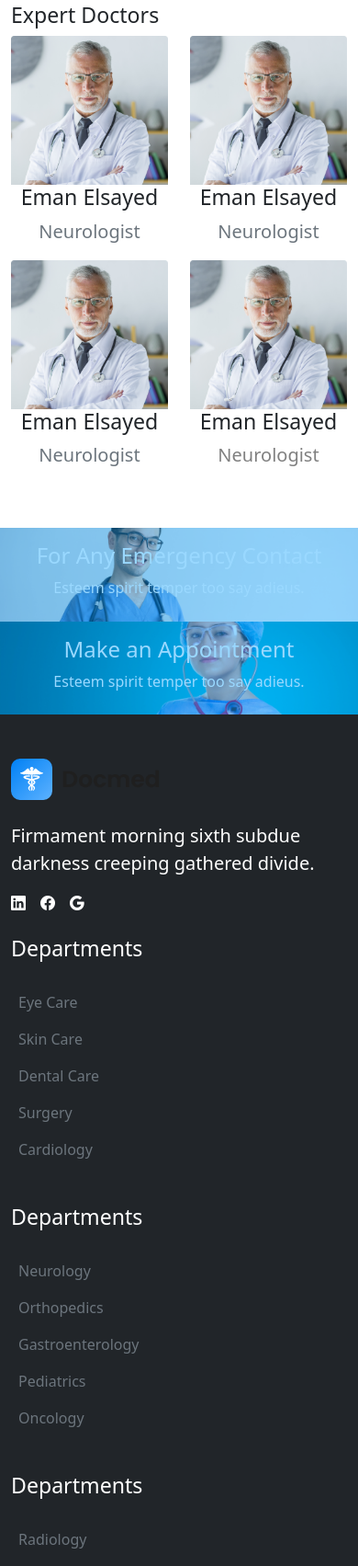
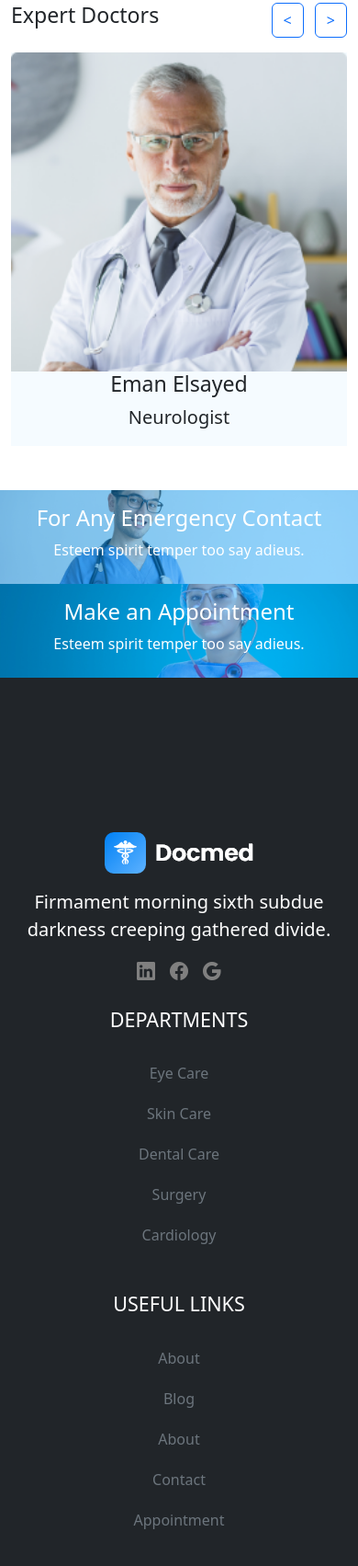
Before and after one commit to EmanElsayed2002/Bootstrap-ColorLib-Clone, a website: page index.html in a window 390 px wide. Shown: the part 7367-9070 px from the top of the page at 92% size. Drawn offline with nearby package versions, Linux system fonts and the light colour scheme.

Commit message:
add all section responsive

```diff
--- a/index.html
+++ b/index.html
@@ -11,6 +11,15 @@
       rel="stylesheet"
       href="./node_modules/bootstrap-icons/font/bootstrap-icons.min.css"
     />
+    <link
+      rel="stylesheet"
+      href="https://cdnjs.cloudflare.com/ajax/libs/OwlCarousel2/2.3.4/assets/owl.carousel.min.css"
+    />
+    <link
+      rel="stylesheet"
+      href="https://cdnjs.cloudflare.com/ajax/libs/OwlCarousel2/2.3.4/assets/owl.theme.default.min.css"
+    />
+
     <link rel="stylesheet" href="style/style.css" />
     <title>Template</title>
   </head>
@@ -385,7 +394,6 @@
     <!-- Nav tabs -->
     <div class="nav-tabss">
       <div class="container">
-        <!-- Nav tabs -->
         <div>
           <ul
             class="nav nav-tabs nav nav-tabs d-flex justify-content-between border border-0"
@@ -438,11 +446,9 @@
         </div>
       </div>
 
-      <!-- Tab content -->
       <div class="bg-white">
         <div class="container">
           <div class="tab-content bg-white">
-            <!-- Home Tab -->
             <div
               class="tab-pane fade show active"
               id="home"
@@ -475,7 +481,6 @@
               </div>
             </div>
 
-            <!-- Profile Tab -->
             <div
               class="tab-pane fade"
               id="profile"
@@ -508,7 +513,6 @@
               </div>
             </div>
 
-            <!-- Contact Tab -->
             <div
               class="tab-pane fade"
               id="contact"
@@ -547,58 +551,77 @@
     </div>
     <div class="Expert">
       <div class="container mt-5">
-        <h3>Expert Doctors</h3>
-        <div class="row d-flex flex-row flex-wrap">
-          <div class="col col-md-4 col-lg-3" id="contentExpert">
-            <div id="expert-doctor">
+        <div class="d-flex flex-row justify-content-between mb-3">
+          <h3>Expert Doctors</h3>
+          <div class="custom-nav">
+            <button class="prev btn btn-outline-primary me-2"><</button>
+            <button class="next btn btn-outline-primary">></button>
+          </div>
+        </div>
+        <div class="owl-carousel owl-theme">
+          <div class="item">
+            <div class="Expert-image">
               <img
                 src="./images/4 (1).png"
+                alt="Doctor"
                 class="w-100 card-img-top"
-                alt="..."
               />
             </div>
             <div class="card-body text-center pb-3">
               <h3>Eman Elsayed</h3>
-              <p class="card-text lead text-secondary">Neurologist</p>
+              <p class="card-text lead">Neurologist</p>
             </div>
           </div>
-          <div class="col col-md-4 col-lg-3" id="contentExpert">
-            <div id="expert-doctor">
+          <div class="item">
+            <div class="Expert-image">
               <img
                 src="./images/4 (1).png"
+                alt="Doctor"
                 class="w-100 card-img-top"
-                alt="..."
               />
             </div>
             <div class="card-body text-center pb-3">
               <h3>Eman Elsayed</h3>
-              <p class="card-text lead text-secondary">Neurologist</p>
+              <p class="card-text lead">Neurologist</p>
             </div>
           </div>
-          <div class="col col-md-4 col-lg-3" id="contentExpert">
-            <div id="expert-doctor">
+          <div class="item">
+            <div class="Expert-image">
               <img
                 src="./images/4 (1).png"
+                alt="Doctor"
                 class="w-100 card-img-top"
-                alt="..."
               />
             </div>
             <div class="card-body text-center pb-3">
               <h3>Eman Elsayed</h3>
-              <p class="card-text lead text-secondary">Neurologist</p>
+              <p class="card-text lead">Neurologist</p>
             </div>
           </div>
-          <div class="col col-md-4 col-lg-3" id="contentExpert">
-            <div id="expert-doctor">
+          <div class="item">
+            <div class="Expert-image">
               <img
                 src="./images/4 (1).png"
+                alt="Doctor"
                 class="w-100 card-img-top"
-                alt="..."
               />
             </div>
-            <div class="card-body pb-3 text-center">
+            <div class="card-body text-center pb-3">
               <h3>Eman Elsayed</h3>
-              <p class="card-text lead" style="color: gray">Neurologist</p>
+              <p class="card-text lead">Neurologist</p>
+            </div>
+          </div>
+          <div class="item">
+            <div class="Expert-image">
+              <img
+                src="./images/4 (1).png"
+                alt="Doctor"
+                class="w-100 card-img-top"
+              />
+            </div>
+            <div class="card-body text-center pb-3">
+              <h3>Eman Elsayed</h3>
+              <p class="card-text lead">Neurologist</p>
             </div>
           </div>
         </div>
@@ -617,7 +640,7 @@
               alt=""
             />
             <div
-              class="position-absolute top-0 start-0 w-100 h-100 d-flex flex-column flex-md-row text-white justify-content-evenly align-items-center p-3"
+              class="content-contact position-absolute top-0 start-0 w-100 h-100 d-flex flex-column flex-md-row text-white justify-content-evenly align-items-center p-3"
             >
               <div class="text text-center text-md-start col-12 col-md-6">
                 <h3 style="font-size: 24px">For Any Emergency Contact</h3>
@@ -627,7 +650,7 @@
                 class="info-contact col-12 col-md-4 text-center mt-3 mt-md-0"
               >
                 <p
-                  class="border border-2 rounded p-2 btn btn-outline-primary text-white m-0"
+                  class="border border-2 rounded-4 p-2 btn btn-outline-primary text-white m-0"
                 >
                   +103 234 567 678
                 </p>
@@ -644,7 +667,7 @@
               alt=""
             />
             <div
-              class="position-absolute top-0 start-0 w-100 h-100 d-flex flex-column flex-md-row text-white justify-content-evenly align-items-center p-3"
+              class="content-contact position-absolute top-0 start-0 w-100 h-100 d-flex flex-column flex-md-row text-white justify-content-evenly align-items-center p-3"
             >
               <div class="text text-center text-md-start col-12 col-md-6">
                 <h3 style="font-size: 24px">Make an Appointment</h3>
@@ -654,7 +677,7 @@
                 class="info-contact col-12 col-md-4 text-center mt-3 mt-md-0"
               >
                 <p
-                  class="border border-2 rounded p-2 btn btn-outline-primary text-white m-0"
+                  class="border border-2 rounded-4 p-2 btn btn-outline-primary text-white m-0"
                 >
                   Make an appointment
                 </p>
@@ -664,123 +687,152 @@
         </div>
       </div>
     </div>
-    <div class="footer bg-dark">
-      <div class="container">
-        <div class="pt-5 d-flex flex-row flex-wrap">
-          <div class="logo col-12 col-md-6 col-lg-3 mb-4 mb-lg-0">
-            <img src="./images/logo (1).png" alt="Logo" class="img-fluid" />
-            <p class="text-white w-100 lead mt-4">
+    <footer class="footer bg-dark text-white py-5">
+      <div class="container" style="padding-top: 120px">
+        <div class="row justify-content-center text-center text-lg-start">
+          <div class="col-12 col-md-6 col-lg-3 mb-4">
+            <img
+              src="./images/footer_logo copy.png"
+              alt="Logo"
+              class="img-fluid mb-3"
+            />
+            <p class="lead">
               Firmament morning sixth subdue darkness creeping gathered divide.
             </p>
-            <div class="d-flex flex-row flex-wrap gap-3">
-              <i class="bi bi-linkedin text-white"></i>
-              <i class="bi bi-facebook text-white"></i>
-              <i class="bi bi-google text-white"></i>
+            <div
+              class="d-flex justify-content-center justify-content-lg-start gap-3"
+            >
+              <a href="#" class="text-white fs-5"
+                ><i class="bi bi-linkedin"></i
+              ></a>
+              <a href="#" class="text-white fs-5"
+                ><i class="bi bi-facebook"></i
+              ></a>
+              <a href="#" class="text-white fs-5"
+                ><i class="bi bi-google"></i
+              ></a>
             </div>
           </div>
 
-          <div
-            class="content-dept text-white col-12 col-md-6 col-lg-3 mb-4 mb-lg-0"
-          >
-            <h3>Departments</h3>
-            <ul class="list-unstyled mt-4">
-              <li class="p-2">
-                <a href="" class="text-decoration-none text-secondary"
+          <div class="col-12 col-md-6 col-lg-3 mb-4">
+            <h4 class="text-uppercase mb-4">Departments</h4>
+            <ul class="list-unstyled">
+              <li>
+                <a href="#" class="text-secondary text-decoration-none"
                   >Eye Care</a
                 >
               </li>
-              <li class="p-2">
-                <a href="" class="text-decoration-none text-secondary"
+              <li>
+                <a href="#" class="text-secondary text-decoration-none"
                   >Skin Care</a
                 >
               </li>
-              <li class="p-2">
-                <a href="" class="text-decoration-none text-secondary"
+              <li>
+                <a href="#" class="text-secondary text-decoration-none"
                   >Dental Care</a
                 >
               </li>
-              <li class="p-2">
-                <a href="" class="text-decoration-none text-secondary"
+              <li>
+                <a href="#" class="text-secondary text-decoration-none"
                   >Surgery</a
                 >
               </li>
-              <li class="p-2">
-                <a href="" class="text-decoration-none text-secondary"
+              <li>
+                <a href="#" class="text-secondary text-decoration-none"
                   >Cardiology</a
                 >
               </li>
             </ul>
           </div>
 
-          <div
-            class="content-dept text-white col-12 col-md-6 col-lg-3 mb-4 mb-lg-0"
-          >
-            <h3>Departments</h3>
-            <ul class="list-unstyled mt-4">
-              <li class="p-2">
-                <a href="" class="text-decoration-none text-secondary"
-                  >Neurology</a
+          <div class="col-12 col-md-6 col-lg-3 mb-4">
+            <h4 class="text-uppercase mb-4">USeful Links</h4>
+            <ul class="list-unstyled">
+              <li>
+                <a href="#" class="text-secondary text-decoration-none"
+                  >About</a
                 >
               </li>
-              <li class="p-2">
-                <a href="" class="text-decoration-none text-secondary"
-                  >Orthopedics</a
+              <li>
+                <a href="#" class="text-secondary text-decoration-none">Blog</a>
+              </li>
+              <li>
+                <a href="#" class="text-secondary text-decoration-none"
+                  >About</a
                 >
               </li>
-              <li class="p-2">
-                <a href="" class="text-decoration-none text-secondary"
-                  >Gastroenterology</a
+              <li>
+                <a href="#" class="text-secondary text-decoration-none"
+                  >Contact</a
                 >
               </li>
-              <li class="p-2">
-                <a href="" class="text-decoration-none text-secondary"
-                  >Pediatrics</a
-                >
-              </li>
-              <li class="p-2">
-                <a href="" class="text-decoration-none text-secondary"
-                  >Oncology</a
+              <li>
+                <a href="#" class="text-secondary text-decoration-none"
+                  >Appointment</a
                 >
               </li>
             </ul>
           </div>
 
-          <div
-            class="content-dept text-white col-12 col-md-6 col-lg-3 mb-4 mb-lg-0"
-          >
-            <h3>Departments</h3>
-            <ul class="list-unstyled mt-4">
-              <li class="p-2">
-                <a href="" class="text-decoration-none text-secondary"
-                  >Radiology</a
+          <div class="col-12 col-md-6 col-lg-3 mb-4">
+            <h4 class="text-uppercase mb-4">Address</h4>
+            <ul class="list-unstyled">
+              <li>
+                <a href="#" class="text-secondary text-decoration-none"
+                  >200, D-black, Green Lane USA</a
                 >
               </li>
-              <li class="p-2">
-                <a href="" class="text-decoration-none text-secondary"
-                  >Psychiatry</a
+              <li>
+                <a href="#" class="text-secondary text-decoration-none"
+                  >+10 367 45608</a
                 >
               </li>
-              <li class="p-2">
-                <a href="" class="text-decoration-none text-secondary"
-                  >Dermatology</a
-                >
-              </li>
-              <li class="p-2">
-                <a href="" class="text-decoration-none text-secondary"
-                  >Urology</a
-                >
-              </li>
-              <li class="p-2">
-                <a href="" class="text-decoration-none text-secondary"
-                  >Endocrinology</a
+              <li>
+                <a href="#" class="text-secondary text-decoration-none"
+                  >docmed@contact.com</a
                 >
               </li>
             </ul>
           </div>
         </div>
       </div>
+    </footer>
+    <div class="text-center pt-3" id="copyright">
+      <p class="mb-0">
+        Copyright ©2025 All rights reserved | Designed with ❤ by
+        <strong>Eman Elsayed</strong>
+      </p>
     </div>
+
+    <script src="https://code.jquery.com/jquery-3.6.0.min.js"></script>
+
+    <script src="https://cdnjs.cloudflare.com/ajax/libs/OwlCarousel2/2.3.4/owl.carousel.min.js"></script>
     <script src="./node_modules/bootstrap/dist/js/bootstrap.min.js"></script>
     <script src="js/script.js"></script>
+    <script>
+      $(document).ready(function () {
+        var owl = $(".owl-carousel");
+        owl.owlCarousel({
+          loop: true,
+          margin: 10,
+          nav: false,
+          dots: false,
+          responsive: {
+            0: { items: 1 },
+            600: { items: 2 },
+            1000: { items: 4 },
+          },
+          mouseDrag: true,
+        });
+
+        $(".next").click(function () {
+          owl.trigger("next.owl.carousel");
+        });
+
+        $(".prev").click(function () {
+          owl.trigger("prev.owl.carousel");
+        });
+      });
+    </script>
   </body>
 </html>
--- a/style/style.css
+++ b/style/style.css
@@ -17,15 +17,6 @@ header {
   background-color: rgba(245, 251, 255);
 }
 
-nav.navbar {
-  /* background-color: rgba(255, 255, 255, 0.5);
-  position: sticky;
-  top: 0;
-  left: 0;
-  z-index: 100;
-  width: 100%; */
-}
-
 nav.navbar.show {
   background-color: rgba(255, 255, 255, 0.9);
   position: sticky;
@@ -36,7 +27,6 @@ nav.navbar.show {
 }
 
 i {
-  /* font-size: 24px; */
   color: gray;
   transition: color 0.3s ease-in-out;
   -webkit-transition: color 0.3s ease-in-out;
@@ -258,9 +248,6 @@ i:hover {
   text-decoration: underline;
 }
 
-/* .col-lg-4 {
-  width: calc((100% - 40px) / 3);
-} */
 .slider-section {
   background-color: #f5fbff !important;
 }
@@ -270,7 +257,6 @@ i:hover {
 }
 .slider-section .carousel-item img {
   object-fit: cover;
-  /* height: 100% !important; */
 }
 .slider-section .carousel-item::after {
   content: "";
@@ -303,7 +289,6 @@ i:hover {
   font-size: 30px;
   text-align: center;
   margin-bottom: 10px;
-  /* line-height: 30px; */
 }
 
 #expert-doctor {
@@ -336,10 +321,6 @@ i:hover {
   color: white;
 }
 
-/* .Expert .container #cardd {
-  background-color: #f5fbff;
-} */
-
 #layer {
   position: relative;
 }
@@ -351,7 +332,7 @@ i:hover {
   top: 0;
   left: 0;
   background-color: rgba(0, 157, 255, 0.4);
-  z-index: 10;
+  z-index: 1;
 }
 
 .content-contact img {
@@ -361,9 +342,48 @@ i:hover {
   object-position: center;
 }
 .content-contact div {
-  z-index: 100 !important;
+  z-index: 2 !important;
 }
 
 .content-dept ul li:hover a {
   color: #009dff !important;
 }
+
+.owl-carousel .item .Expert-image {
+  overflow: hidden;
+  transition: all 0.4s linear;
+  -webkit-transition: all 0.4s linear;
+  -moz-transition: all 0.4s linear;
+  -ms-transition: all 0.4s linear;
+  -o-transition: all 0.4s linear;
+}
+
+.owl-carousel .item {
+  background-color: #f5fbff;
+}
+
+.owl-carousel .item:hover img {
+  transform: scale(1.1);
+  -webkit-transform: scale(1.1);
+  -moz-transform: scale(1.1);
+  -ms-transform: scale(1.1);
+  -o-transform: scale(1.1);
+}
+
+.owl-carousel .item:hover .card-body {
+  background-color: #009dff;
+  color: white;
+}
+
+footer ul li {
+  padding: 10px 0px;
+}
+footer ul li:hover a {
+  color: #009dff !important;
+}
+
+#copyright {
+  background-color: #000000;
+  color: #babab5;
+  padding: 25px 0px;
+}
```
Also changed, not shown: images/WhatsApp Image 2025-03-04 at 15.22.01_589ae023.jpg (added), images/footer_logo copy.png (added).
